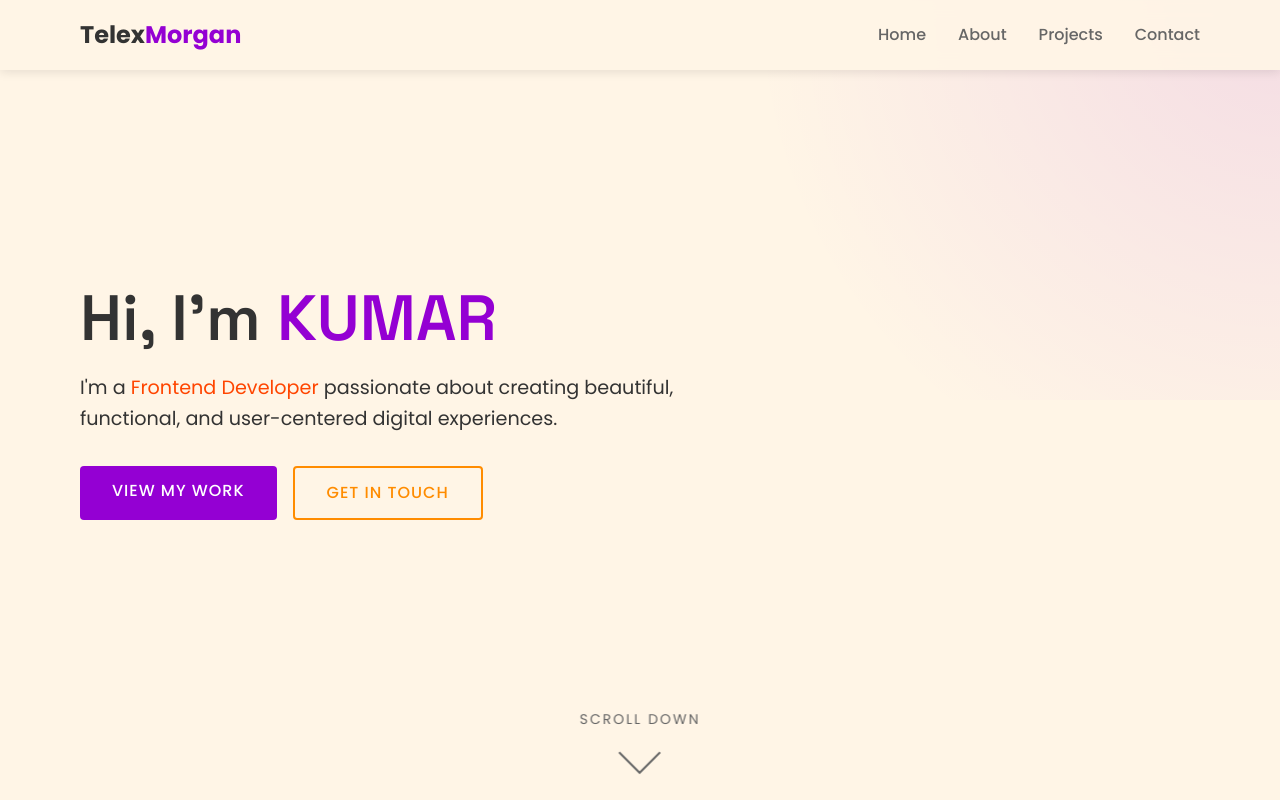
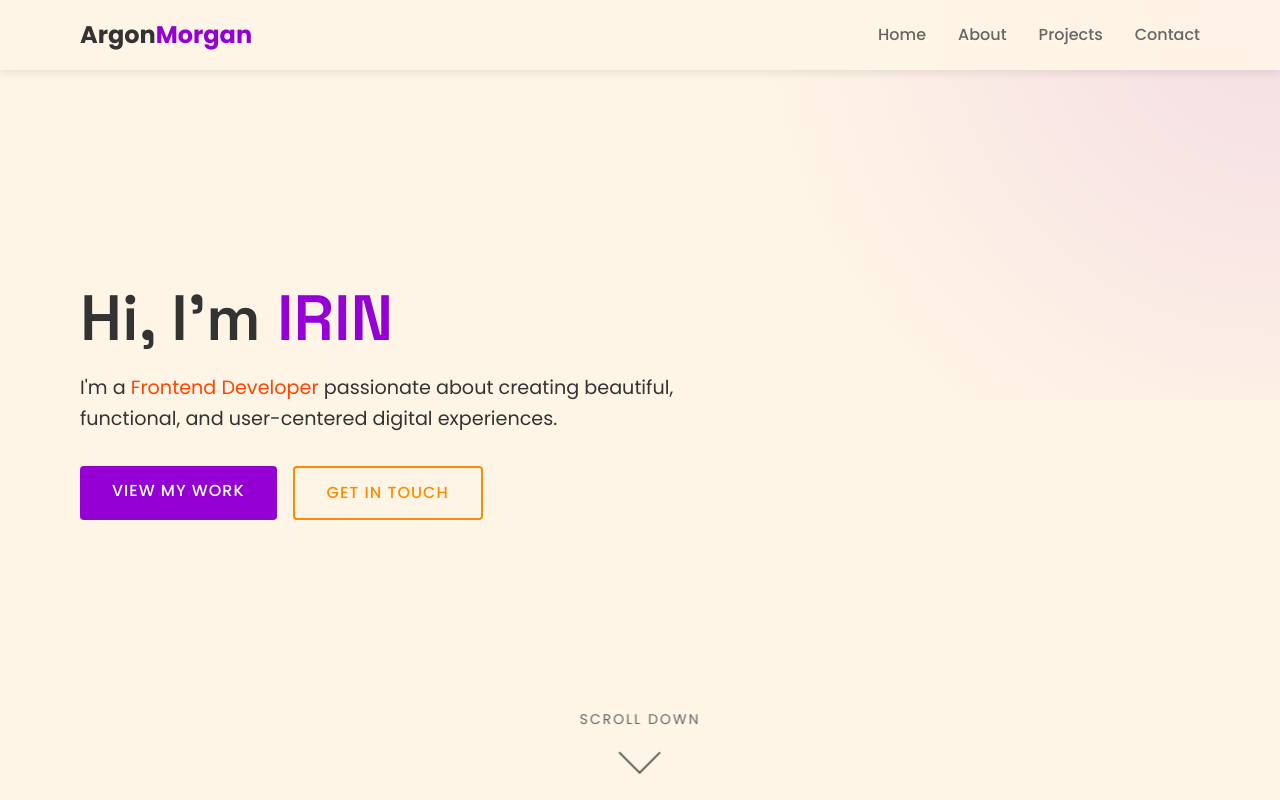
Before and after one commit to imirin/samagen, a plain HTML site: page index.html in a window 1280 px wide. Shown: the top 800 px of the page. Drawn offline with Linux system fonts and the light colour scheme.

Commit message:
Update index.html

```diff
--- a/index.html
+++ b/index.html
@@ -788,7 +788,7 @@
     <!-- Header & Navigation -->
     <header id="header">
         <div class="container nav-container">
-            <a href="#home" class="logo">Telex<span>Morgan</span></a>
+            <a href="#home" class="logo">Argon<span>Morgan</span></a>
             <button class="mobile-toggle" aria-label="Toggle menu">☰</button>
             <ul class="nav-links">
                 <li><a href="#home">Home</a></li>
@@ -802,7 +802,7 @@
     <!-- Hero Section -->
     <section id="home" class="hero">
         <div class="container hero-content">
-            <h1>Hi, I'm <span class="highlight">KUMAR</span></h1>
+            <h1>Hi, I'm <span class="highlight">IRIN</span></h1>
             <p>I'm a <span class="accent">Frontend Developer</span> passionate about creating beautiful, functional, and user-centered digital experiences.</p>
             <div class="hero-buttons">
                 <a href="#projects" class="btn">View My Work</a>
```
